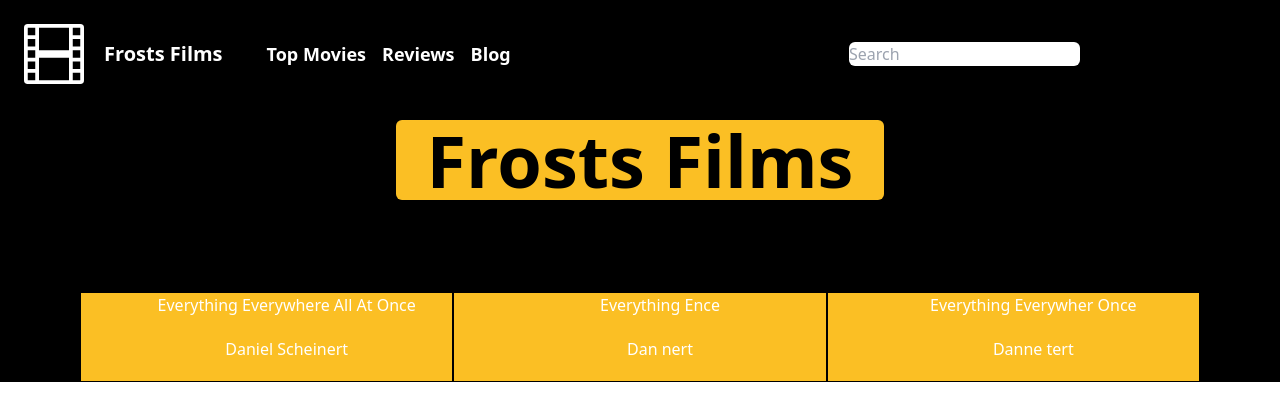
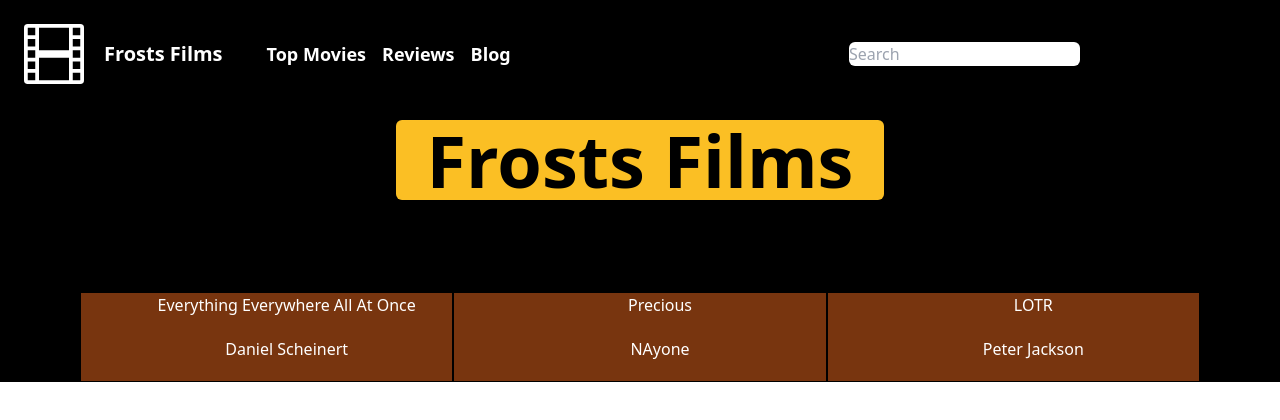
Before and after one commit to AliceFrost22/skillscity-mp, a Next.js app: page / in a window 1280 px wide. Shown: the top 420 px of the page. Built offline with nearby package versions, Linux system fonts and the light colour scheme.

Commit message:
changed colour

```diff
--- a/components/home/film-grid/film-item.js
+++ b/components/home/film-grid/film-item.js
@@ -1,13 +1,13 @@
-export default function FilmItem({ title, director}){
+export default function FilmItem({ film }){
 
   return(
-    <div id="film1" className="bg-amber-400 gap-3 w-300 border border-black">
+    <div id="film1" className="bg-amber-900 gap-3 w-300 border border-black">
       <p className="mb-5 ml-10 text-center font-medium">
-        {title}
+        {film.title}
       </p>
       <p className="mb-5 ml-10 text-center font-medium" >
-        {director}
+        {film.director}
       </p>
     </div>
-  );
+  )
 }
--- a/components/home/film-grid/index.js
+++ b/components/home/film-grid/index.js
@@ -1,25 +1,33 @@
 import FilmItem from "./film-item.js";
-// import films from "./films,js";
-import { useState } from "react";
+import { useEffect, useState } from "react";
 
-// const [films, setFilms] =useState(
-  const films= [
-      { title: "Everything Everywhere All At Once", director: "Daniel Scheinert"},
-      { title: "Everything Ence", director: "Dan nert"},
-      { title: "Everything Everywher Once", director: "Danne tert"},
-    ];
+// const films= [
+  //     { title: "Everything Everywhere All At Once", director: "Daniel Scheinert"},
+  //     { title: "Everything Ence", director: "Dan nert"},
+  //     { title: "Everything Everywher Once", director: "Danne tert"},
+  //   ];
 
 export default function FilmGrid(){
+  const [films, setFilms] = useState([]);
+
+  useEffect(()=>{
+    getFilms();
+  }, []);
+
+      const getFilms = async() => {
+      const response = await fetch(`/api/films`)
+      const data = await response.json();
+      console.log(data);
+      setFilms(data);
+    }
+
   return(
-      <div id="film-grid" className="w-full px-20 pt-20 grid grid-cols-3 bg-black text-white ">
+      <div className="w-full px-20 pt-20 grid grid-cols-3 bg-black text-white ">
           {films.map((film) => {
-            console.log(films);
-            return (
-            <FilmItem
-                title={film.title}
-                director={film.director}
-              />);
-        })}
+            return(
+              <FilmItem film={film}/>
+            )
+          })}
       </div>
   )
 }
--- a/components/home/navigation-bar/index.js
+++ b/components/home/navigation-bar/index.js
@@ -10,9 +10,9 @@ export default function NavigationBar({}){
             </div>
                 <div className="w-full block flex-grow lg:flex lg:items-center lg:w-auto">
                     <div className="text-lg lg:flex-grow">
-                 <a href="" className="font-bold hover:scale-125 block mt-4 lg:inline-block lg:mt-0 text-white hover:text-white mr-4">
+                             <a href="../pages/film-page.js" className="font-bold hover:scale-125 block mt-4 lg:inline-block lg:mt-0 text-white hover:text-white mr-4">
                 Top Movies
-            </a>
+                             </a>
             <a href="" className="text-lg font-bold hover:scale-125 block mt-4 lg:inline-block lg:mt-0 text-white hover:text-white mr-4">
                 Reviews
             </a>
--- a/pages/api/films.js
+++ b/pages/api/films.js
@@ -1,5 +1,10 @@
 // Next.js API route support: https://nextjs.org/docs/api-routes/introduction
 
 export default function handler(req, res) {
-  res.status(200).json({ title: "Everything Everywhere All At Once", director: "Daniel Kwan & Daniel Scheinert", release: 2022})
+  const films=[
+    { title: "Everything Everywhere All At Once", director: "Daniel Scheinert"},
+    { title: "Precious", director: "NAyone"},
+    { title: "LOTR", director: "Peter Jackson"}
+];
+  res.json(films);
 }
--- a/pages/film-page.js
+++ b/pages/film-page.js
@@ -2,6 +2,8 @@ export default function FilmPage(){
     return (
         <div className="bg-black">
             Films
+
+            <FilmGrid></FilmGrid>
         </div>
     )
 }
```
Also changed, not shown: components/home/film-grid/films.js (deleted, +0 -7 lines).
